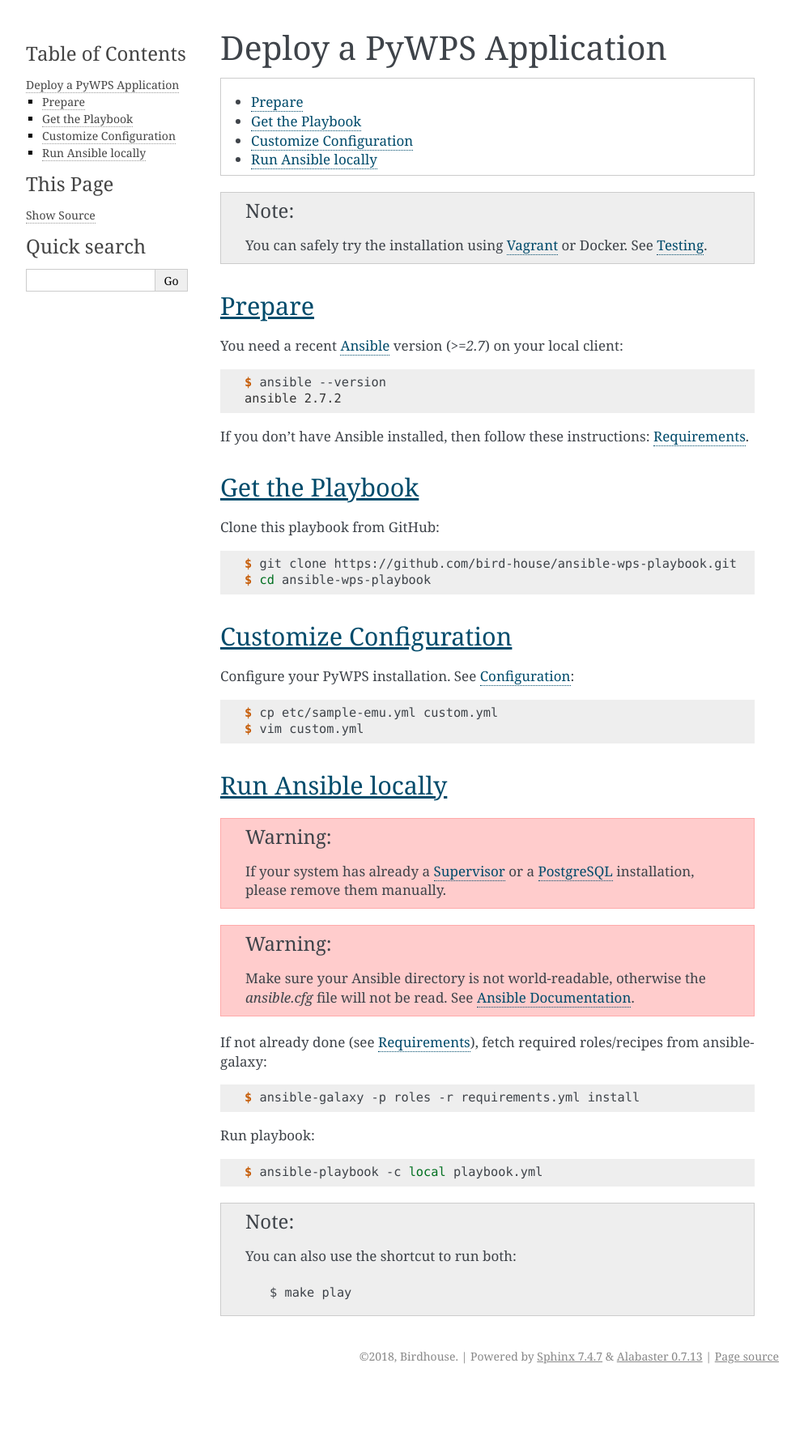
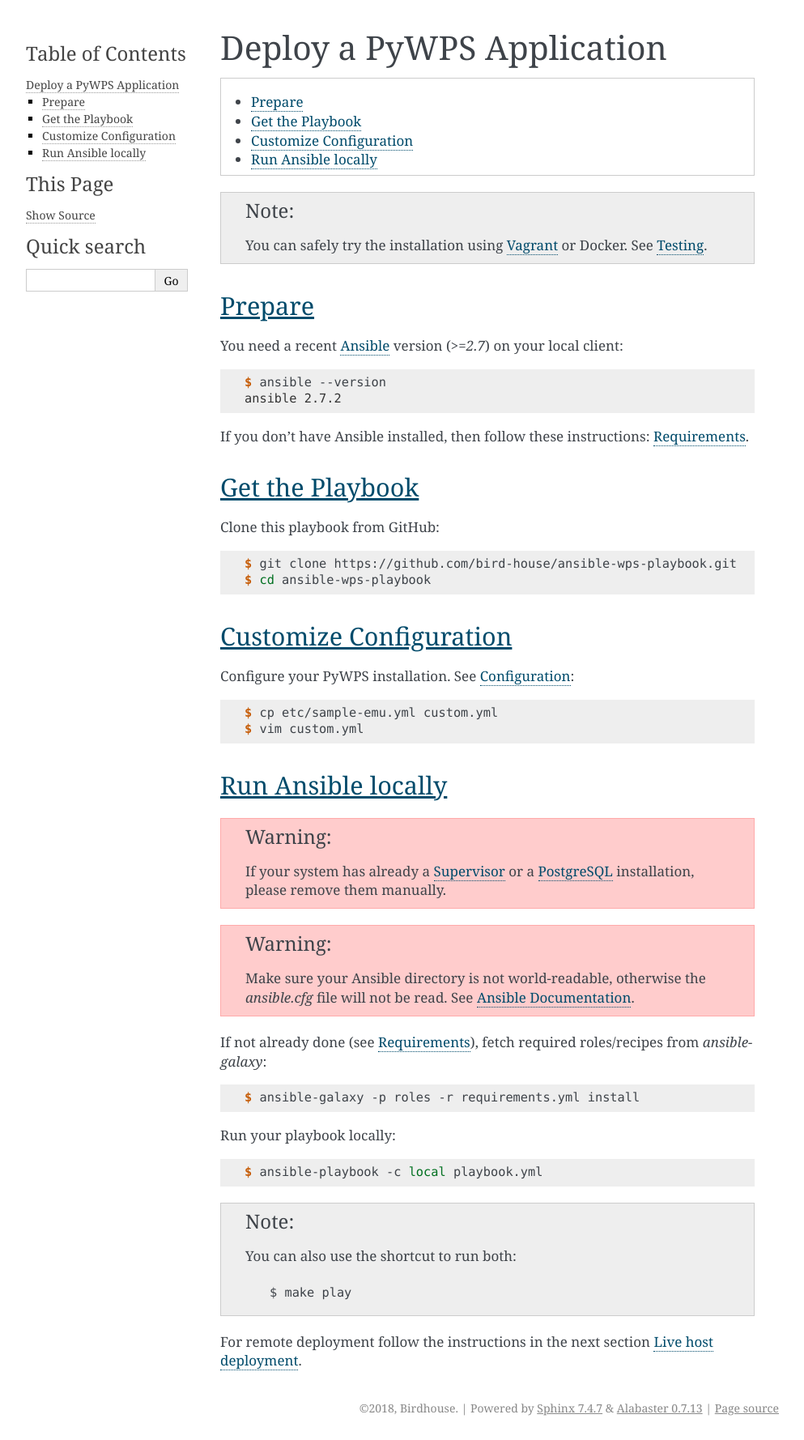
Before and after one commit to bird-house/ansible-wps-playbook, a Sphinx documentation site: the page built from docs/source/deploy.rst, in a window 1280 px wide. Shown: the whole page at 81% size, without its empty margins (148-1141 px from the left). Built offline with Sphinx 7.4.7, drawn with Linux system fonts in a browser that asks for light colours; before the commit the page ends 1714 px from its top, so only the background shows below that.

Commit message:
update deploy

```diff
--- a/docs/source/deploy.rst
+++ b/docs/source/deploy.rst
@@ -53,13 +53,13 @@ Run Ansible locally
   Make sure your Ansible directory is not world-readable, otherwise the `ansible.cfg` file will not be read.
   See `Ansible Documentation <https://docs.ansible.com/ansible/devel/reference_appendices/config.html#cfg-in-world-writable-dir>`_.
 
-If not already done (see :ref:`requirements`), fetch required roles/recipes from ansible-galaxy:
+If not already done (see :ref:`requirements`), fetch required roles/recipes from `ansible-galaxy`:
 
 .. code-block:: console
 
     $ ansible-galaxy -p roles -r requirements.yml install
 
-Run playbook:
+Run your playbook locally:
 
 .. code-block:: console
 
@@ -68,3 +68,5 @@ Run playbook:
 .. note:: You can also use the shortcut to run both::
 
     $ make play
+
+For remote deployment follow the instructions in the next section :ref:`live`.
--- a/docs/source/index.rst
+++ b/docs/source/index.rst
@@ -8,6 +8,7 @@ Getting started
 
    preparing
    deploy
+   live
    configuration
    testing
    changes
```
Also changed, not shown: docs/source/live.rst (added, +32 -0 lines).
